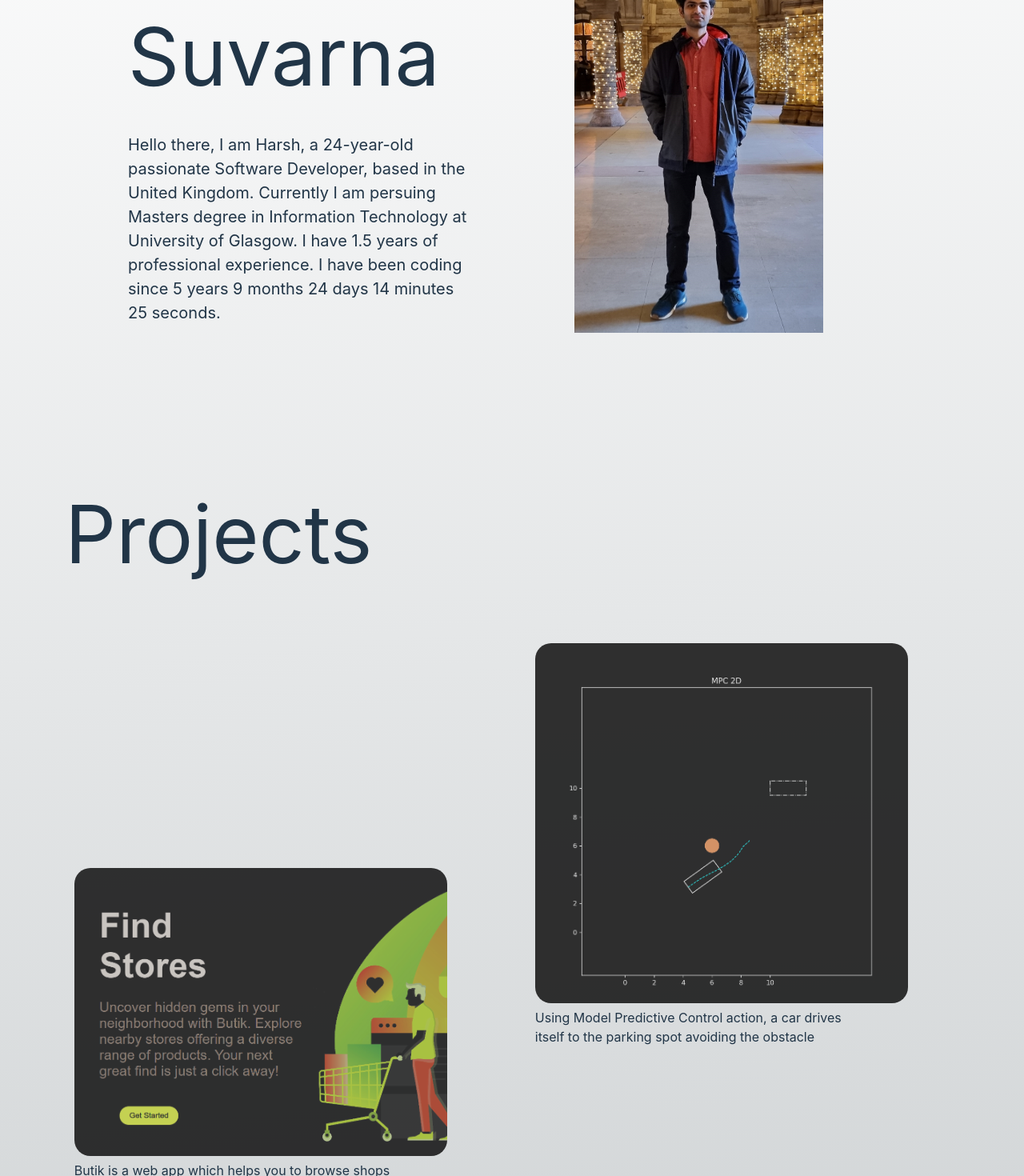
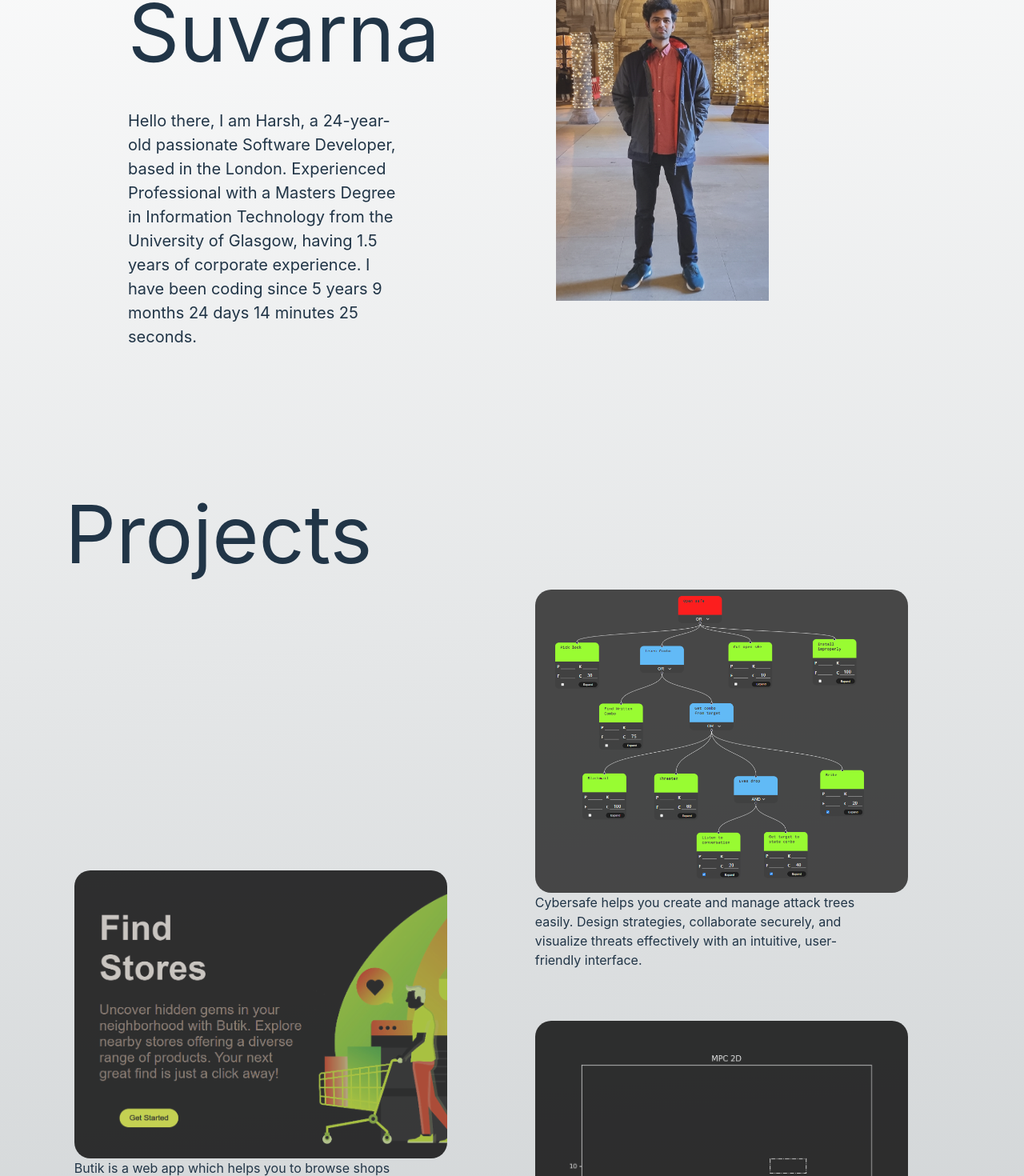
Before and after one commit to HarshSuvarna/portfolio_website, a React (Vite) app: page / in a window 1280 px wide. Shown: the part 320-1790 px from the top of the page at 80% size. Built offline with nearby package versions, Linux system fonts and the light colour scheme.

Commit message:
cv udpate

```diff
--- a/src/components/Landing.jsx
+++ b/src/components/Landing.jsx
@@ -69,10 +69,10 @@ function Landing({ reference }) {
         </motion.p>
         <motion.p variants={item} className="description">
           Hello there, I am Harsh, a 24-year-old passionate Software Developer,
-          based in the United Kingdom. Currently I am persuing Masters degree in
-          Information Technology at University of Glasgow. I have 1.5 years of
-          professional experience. I have been coding since {year} years {month}{" "}
-          months {day}
+          based in the London. Experienced Professional with a Masters Degree in
+          Information Technology from the University of Glasgow, having 1.5
+          years of corporate experience. I have been coding since {year}{" "}
+          years {month} months {day}
           &nbsp;days {minutes} minutes {seconds} seconds.
         </motion.p>
       </motion.div>
--- a/src/components/Projects.jsx
+++ b/src/components/Projects.jsx
@@ -12,13 +12,17 @@ function Projects() {
             className="project-title-img"
             onClick={() =>
               window.open(
-                "https://butikstore.netlify.app/",
+                "https://github.com/HarshSuvarna/Butik",
                 "_blank",
                 "noreferrer"
               )
             }
           >
-            <img src="images/butik.png" alt="" />
+            <img
+              className="image-container invert"
+              src="images/butik.png"
+              alt=""
+            />
             <div className="project-name-description">
               <p style={{ margin: "0" }}>
                 Butik is a web app which helps you to browse shops near you and
@@ -35,7 +39,30 @@ function Projects() {
           </div>
         </div> */}
       </div>
-      <div data-scroll data-scroll-speed="0.1" className="right-container">
+      <div data-scroll data-scroll-speed="0.35" className="right-container">
+        <div className="project">
+          <div
+            className="project-title-img"
+            onClick={() =>
+              window.open(
+                "https://cybersafe-rose.vercel.app/home",
+                "_blank",
+                "noreferrer"
+              )
+            }
+          >
+            <img
+              className="image-container"
+              src="images/cybersafe.png"
+              alt=""
+            />
+            <div className="project-name-description">
+              Cybersafe helps you create and manage attack trees easily. Design
+              strategies, collaborate securely, and visualize threats
+              effectively with an intuitive, user-friendly interface.
+            </div>
+          </div>
+        </div>
         <div className="project">
           <div
             className="project-title-img"
@@ -47,7 +74,11 @@ function Projects() {
               )
             }
           >
-            <img src="images/mpc.png" alt="" />
+            <img
+              className="image-container invert"
+              src="images/mpc.png"
+              alt=""
+            />
             <div className="project-name-description">
               Using Model Predictive Control action, a car drives itself to the
               parking spot avoiding the obstacle
@@ -55,6 +86,11 @@ function Projects() {
           </div>
         </div>
       </div>
+      {/* <div
+        data-scroll
+        data-scroll-speed="0.1"
+        className="right-container"
+      ></div> */}
     </div>
   );
 }
--- a/src/components/projects.css
+++ b/src/components/projects.css
@@ -23,6 +23,7 @@
   justify-content: center;
   align-items: center;
   flex-direction: column;
+  gap: 4rem;
 }
 
 .project-title {
@@ -49,15 +50,19 @@
   box-sizing: border-box;
 }
 
-.project-title-img img {
+.image-container {
   width: 90%;
   height: 60%;
   border-radius: 20px;
   /* transform: scale(1.5); */
   transition: all 0.8s;
-  filter: invert(0.92);
   opacity: 0.87;
 }
+
+.invert {
+  filter: invert(0.92);
+}
+
 .project-title-img img:hover {
   transform: scale(1.01);
   opacity: 0.95;
```
Also changed, not shown: public/images/cybersafe.png (added), 1 other file (tests, documents, lock files or other folders).
